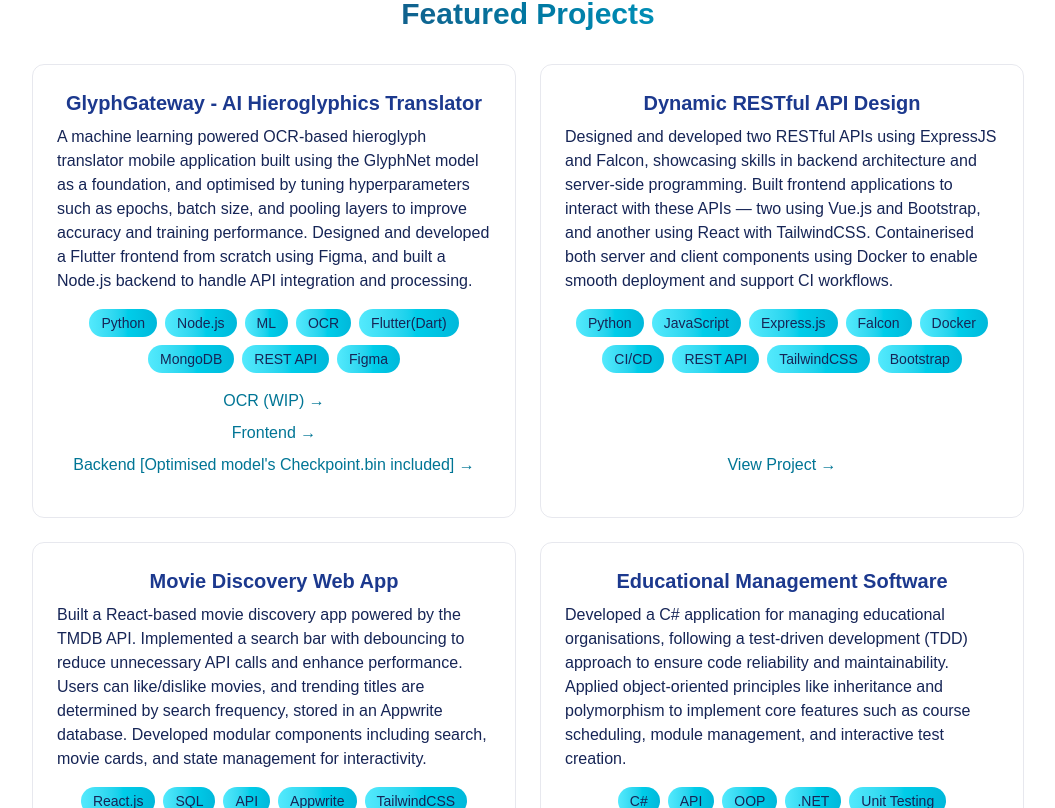
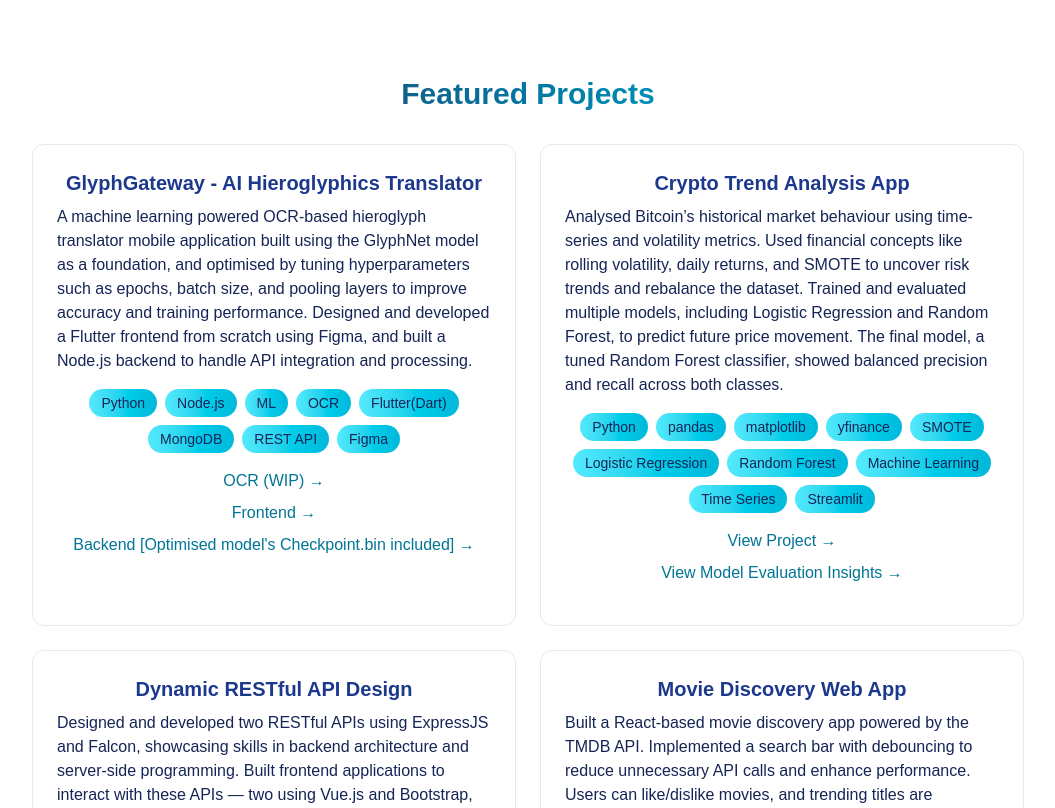
Before and after one commit to JaniduR1/my-portfolio, a React (Vite) app: page / in a window 1280 px wide. Shown: the part 1992-2800 px from the top of the page, without its empty margins (112-1167 px from the left). Built offline with nearby package versions, Linux system fonts and the light colour scheme; a web font is replaced by a local one.

Commit message:
Adjusted Loading Screen Time, Added New Crypto AI Project.

```diff
--- a/src/components/LoadingScreen.jsx
+++ b/src/components/LoadingScreen.jsx
@@ -15,9 +15,9 @@ export const LoadingScreen = ({ onComplete }) => {
 
         setTimeout(() => {
           onComplete();
-        }, 1000);
+        }, 800); // Delay After Text Completion
       }
-    }, 100);
+    }, 80); // Text speed
 
     return () => clearInterval(interval);
   }, [onComplete]);
--- a/src/components/sections/About.jsx
+++ b/src/components/sections/About.jsx
@@ -61,6 +61,9 @@ export const About = () => {
                                 OCR-based hieroglyph translator using machine learning and a custom Flutter frontend.
                             </li>
                             <li>
+                                Crypto trend analysis app using real Bitcoin price data, SMOTE, and machine learning models to predict market direction.
+                            </li>
+                            <li>
                                 RESTful APIs with ExpressJS and Falcon, paired with React and Vue interfaces. Containerised with Docker to streamline deployment and CI workflows.
                             </li>
                             <li>
--- a/src/components/sections/Projects.jsx
+++ b/src/components/sections/Projects.jsx
@@ -60,6 +60,48 @@ export const Projects = () => {
                 </a>
               </div>
 
+            </div>
+
+            <div className="glass p-6 rounded-xl border border-blue-950/10 hover:-translate-y-1 hover:border-cyan-400/30 hover:shadow-[0_4px_20px_rgba(34,211,238,0.2)] transition">
+              <h3 className="text-center text-xl font-bold mb-2 text-blue-900">
+                Crypto Trend Analysis App
+              </h3>
+              <p className="text-blue-950 mb-4">
+                Analysed Bitcoin’s historical market behaviour using time-series and volatility metrics. Used financial concepts like rolling volatility, daily returns, and SMOTE to uncover risk trends and rebalance the dataset. Trained and evaluated multiple models, including Logistic Regression and Random Forest, to predict future price movement. The final model, a tuned Random Forest classifier, showed balanced precision and recall across both classes.
+              </p>
+              <div className="flex flex-wrap justify-center gap-2 mb-4">
+                {[
+                  "Python",
+                  "pandas",
+                  "matplotlib",
+                  "yfinance",
+                  "SMOTE",
+                  "Logistic Regression",
+                  "Random Forest",
+                  "Machine Learning",
+                  "Time Series",
+                  "Streamlit",
+                ].map((tech, key) => (
+                  <span
+                    key={key}
+                    className="bg-gradient-to-r from-cyan-300 to-cyan-500 text-blue-950 py-1 px-3 rounded-full text-sm transition hover:from-cyan-500 hover:to-cyan-700 hover:shadow-[0_2px_8px_rgba(34,211,238,0.2)]"
+                  >
+                    {tech}
+                  </span>
+                ))}
+              </div>
+              <div className="flex flex-col items-center mt-auto gap-2 text-center">
+                <a
+                  href="https://github.com/JaniduR1/Crypto-Trend-Analysis"
+                  className="text-cyan-700 hover:text-cyan-500 transition-colors">
+                  View Project →
+                </a>
+                <a
+                  href="https://crypto-trend-analysis-hlmztdlmaadchwv7bnmzfj.streamlit.app/"
+                  className="text-cyan-700 hover:text-cyan-500 transition-colors pb-4">
+                  View Model Evaluation Insights →
+                </a>
+              </div>
             </div>
 
             <div className="glass p-6 rounded-xl border border-blue-950/10 hover:-translate-y-1 hover:border-cyan-400/30 hover:shadow-[0_4px_20px_rgba(34,211,238,0.2)] transition flex flex-col">
```
Also changed, not shown: 1 other file (tests, documents, lock files or other folders).
